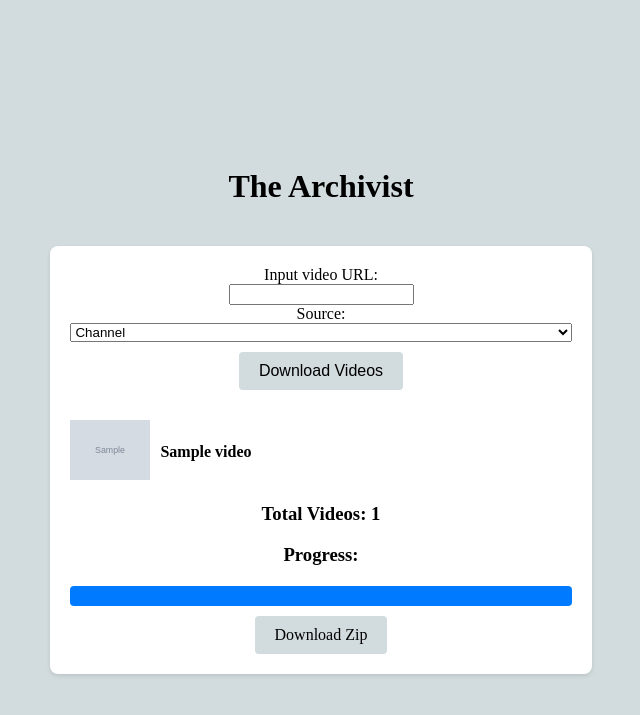
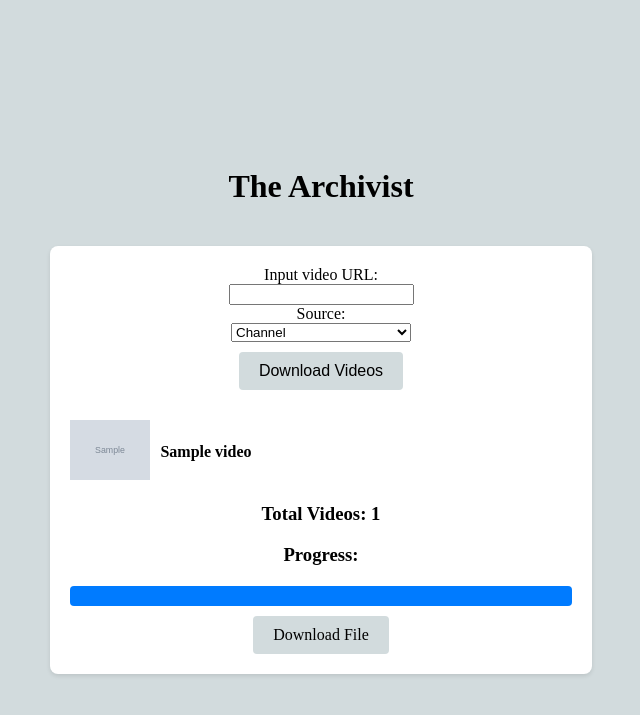
Before and after one commit to mlemxy/The-Archivist, a Flask app: template templates/index.html in a window 1280 px wide. Shown: the top 715 px of the page, without its empty margins (319-959 px from the left). Run offline with Flask 2, Linux system fonts and the light colour scheme; the template is opened without the code that fills it: most values are stand-ins (such as "Sample title", 1, 10 or a date in 2020); grey boxes marked "Sample" are stand-in pictures.

Commit message:
⚙️ fixed bugs (#1)

```diff
--- a/app.py
+++ b/app.py
@@ -73,21 +73,23 @@
 def create_zip(downloaded_videos):
     try:
         create_temp_dir_if_not_exists(TEMP_ZIP_DIR)
-        temp_zip_path = os.path.join(TEMP_ZIP_DIR, "downloaded_videos.zip")
+        temp_zip_path = os.path.join(TEMP_ZIP_DIR, "download(s).zip")
         with zipfile.ZipFile(temp_zip_path, 'w', zipfile.ZIP_DEFLATED) as zipf:
-            for video_data in downloaded_videos:
+            for index, video_data in enumerate(downloaded_videos, start=1):
                 video = video_data['video']
                 try:
-                    cleaned_title = cleaned_filename(video.title)
-                    video_stream_path = os.path.join(TEMP_DIR, f"{cleaned_title}.mp4")
+                    sanitized_title = cleaned_filename(video.title)
+                    video_stream_path = os.path.join(TEMP_DIR, f"{sanitized_title}_{index}.mp4")
                     if os.path.exists(video_stream_path):
-                        zipf.write(video_stream_path, f"{cleaned_title}.mp4")
+                        zipf.write(video_stream_path, f"{sanitized_title}_{index}.mp4")
                 except AgeRestrictedError:
                     pass
 
         return temp_zip_path
     except Exception as e:
+        print(f"Error creating zip: {e}")
         return None
+
 
 @app.route('/', methods=['GET', 'POST'])
 def index():
--- a/static/css/style.css
+++ b/static/css/style.css
@@ -43,7 +43,9 @@
 }
 
 select {
-    width: 100%;
+    width: 180px;
+    max-width: 100%;
+    flex: none;
 }
 
 button:hover {
--- a/templates/index.html
+++ b/templates/index.html
@@ -44,7 +44,7 @@
                 <div class="progress-fill" style="width: {{ (downloaded_videos|length / total_videos) * 100 }}%"></div>
             </div>
 
-            <a href="{{ url_for('download_zip') }}" class="btn btn-primary">Download Zip</a>
+            <a href="{{ url_for('download_zip') }}" class="btn btn-primary">Download File</a>
         {% endif %}
     </main>
 </body>
```
